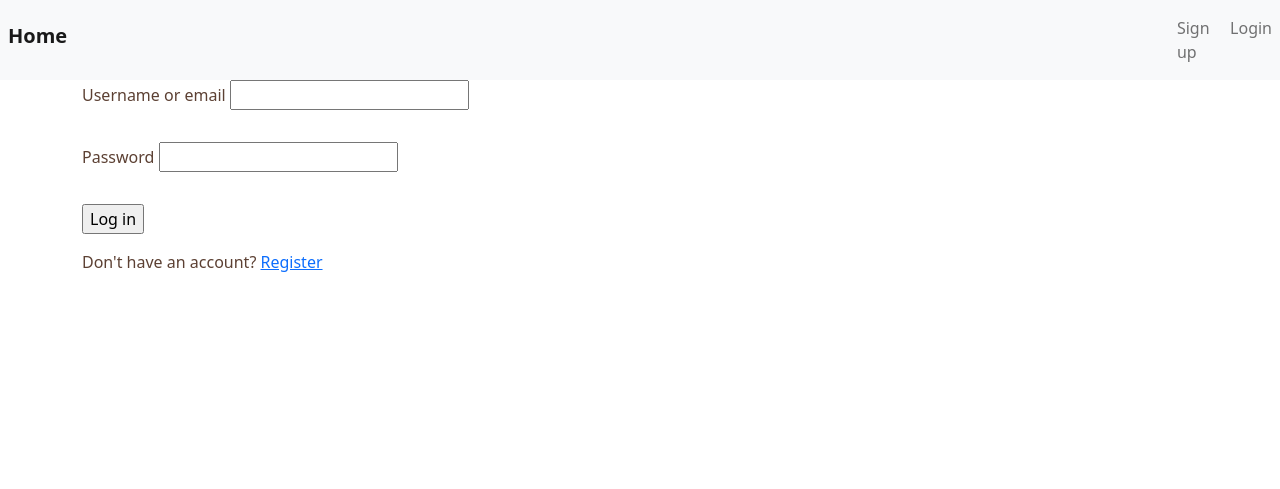
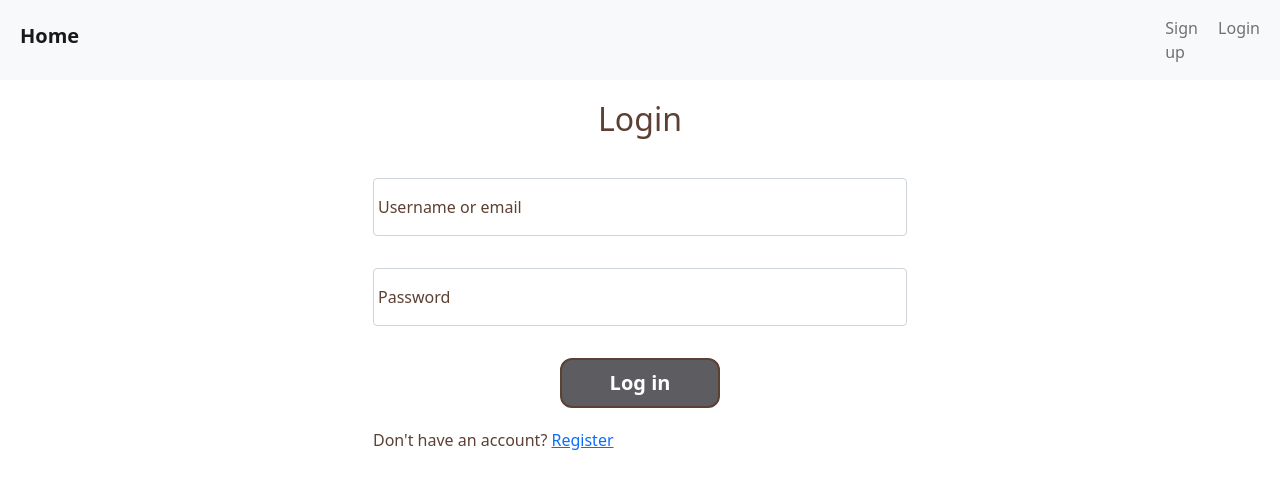
Before and after one commit to Gregory-hub/chess, a Flask app: page /login/ in a window 1280 px wide. Shown: the top 489 px of the page. Run offline with Flask 2, Linux system fonts and the light colour scheme; parts of the project's set-up code (start-up, migrations or seed data) failed here and were passed over; some libraries are stand-ins or nearby versions.

Commit message:
Prettified login and registration pages

```diff
--- a/chess/__init__.py
+++ b/chess/__init__.py
@@ -9,7 +9,7 @@ from flask_login import LoginManager
 from flask_socketio import SocketIO
 
 
-host = 'localhost'
+host = '192.168.0.92'
 port = 5000
 app = Flask(__name__, template_folder=os.path.abspath('templates'), static_folder=os.path.abspath('static'))
 app.secret_key = os.urandom(16)
--- a/chess/auth.py
+++ b/chess/auth.py
@@ -25,6 +25,7 @@ class Client:
         return f'Client(username="{self.username}", sid="{self.sid}", user_agent="{self.user_agent}")'
 
     def __eq__(self, other):
+        # for client comparison
         if not isinstance(other, Client):
             return NotImplemented
 
--- a/chess/connect.py
+++ b/chess/connect.py
@@ -16,7 +16,9 @@ def get_matched_users(query: str):
     if query == '':
         return []
     users = User.query.all()
-    matched_users = [user.username for user in users if re.search(query, user.username)]
+    current_username = get_current_client().username
+    print(current_username)
+    matched_users = [user.username for user in users if re.search(query, user.username) and user.username != current_username]
     return matched_users
 
 
--- a/chess/forms.py
+++ b/chess/forms.py
@@ -17,10 +17,10 @@ def not_None(form, username):
 
 
 class RegistrationForm(FlaskForm):
-    username = StringField('Username', validators=[DataRequired(), Length(min=2, max=20), no_space, not_None])
-    email = StringField('Email', validators=[DataRequired(), Email()])
-    password = PasswordField('Password', validators=[DataRequired(), Length(min=8)])
-    confirm_password = PasswordField('Confirm password', validators=[DataRequired(), Length(min=8), EqualTo('password', message="Passwords must match")])
+    username = StringField('Username', validators=[DataRequired(), Length(min=2, max=20), no_space, not_None], render_kw={'placeholder': 'Username'})
+    email = StringField('Email', validators=[DataRequired(), Email()], render_kw={'placeholder': 'Email'})
+    password = PasswordField('Password', validators=[DataRequired(), Length(min=8)], render_kw={'placeholder': 'Password'})
+    confirm_password = PasswordField('Confirm password', validators=[DataRequired(), Length(min=8), EqualTo('password', message="Passwords must match")], render_kw={'placeholder': 'Confirm password'})
     image = FileField('Image')
     submit = SubmitField('Sign up')
 
@@ -36,8 +36,8 @@ class RegistrationForm(FlaskForm):
 
 
 class LoginForm(FlaskForm):
-    username_or_email = StringField('Username or email', validators=[DataRequired(), Length(min=2)])
-    password = PasswordField('Password', validators=[DataRequired(), Length(min=8)])
+    username_or_email = StringField('Username or email', validators=[DataRequired(), Length(min=2)], id='floatingInput', render_kw={'placeholder': 'Username or email'})
+    password = PasswordField('Password', validators=[DataRequired(), Length(min=8)], render_kw={'placeholder': 'Username or email'})
     submit = SubmitField('Log in')
 
     def validate_username_or_email(self, username_or_email):
--- a/chess/routes.py
+++ b/chess/routes.py
@@ -42,6 +42,7 @@ def index():
 @app.route('/game_config/', methods=['GET'])
 def game_config():
     if not current_user.is_authenticated:
+        flash('You have to login in order to play')
         return redirect(url_for('login'))
     form = StartGameForm()
     return render_template('game_config.html', form=form)
@@ -78,7 +79,7 @@ def register():
         sign_up(form)
         if form.errors == {}:
             login_on_registration(form)
-            flash("Succesfull registration")
+            flash("You signed up")
             return redirect(url_for('index'))
 
     return render_template('register.html', form=form)
@@ -93,7 +94,7 @@ def login():
     if request.method == 'POST' and form.validate():
         sign_in(form)
         if current_user.is_authenticated:
-            flash("Succesfull login")
+            flash("You logged in")
             return redirect(url_for('index'))
 
     return render_template('login.html', form=form)
@@ -102,5 +103,5 @@ def login():
 @app.route('/logout/', methods=['GET'])
 def logout():
     logout_user()
-    flash("Successful logout")
+    flash("You logged out")
     return redirect(url_for('index'))
--- a/static/css/style.css
+++ b/static/css/style.css
@@ -32,14 +32,14 @@ body {
     height: 50px;
     padding: 8px;
     min-width: 160px;
-    background-color: #5C4033;
+    background-color: #5d5c61;
     color: white;
     border-radius: 12px;
     outline: none;
     font-weight: bold;
     cursor: pointer;
     transition: .5s;
-    border: 2px solid black;
+    border: 2px solid #5C4033;
 }
 
 .play_button:hover {
@@ -53,6 +53,18 @@ body {
     text-align: center;
 }
 
-/* .flashes {
+.flash_message {
+    color: #A1B099;
+}
 
-} */
+.auth-form {
+    margin-top: 40px;
+}
+
+.redirect-to-login {
+    margin-top: 20px;
+}
+
+.redirect-to-login a:hover {
+    color: #5d5c61;
+}
--- a/templates/layout.html
+++ b/templates/layout.html
@@ -11,7 +11,7 @@
 
 <body>
 
-    <nav class="navbar navbar-expand-lg navbar-light bg-light">
+    <nav class="navbar navbar-expand-lg container-fluid navbar-light bg-light">
         <ul class="navbar-nav me-auto home">
             <li class="nav-item home">
                 <a class="nav-link active" aria-current="page" href="{{ url_for('index') }}">
@@ -19,16 +19,16 @@
                 </a>
             </li>
         </ul>
-        <div class="container flashes alert-info">
+        <div class="container flashes text-left">
             {% with messages = get_flashed_messages() %}
                 {% if messages %}
                     {% for message in messages %}
-                        <div class="flash_message">{{ message }}</li>
+                        <span class="flash_message">{{ message }}</div>
                     {% endfor %}
                 {% endif %}
             {% endwith %}
         </div>
-        <ul class="navbar-nav ms-auto auth">
+        <ul class="navbar-nav ms-auto">
             {% if current_user.is_authenticated %}
             <li class="nav-item">
                 <a class="nav-link text-right" id="logout" aria-current="page" href="{{ url_for('logout') }}">Logout</a>
@@ -42,9 +42,7 @@
             </li>
             {% endif %}
         </ul>
-        </div>
     </nav>
-
 
     <!-- <div id="invitation" class="invitation"></div> -->
 
--- a/templates/login.html
+++ b/templates/login.html
@@ -1,18 +1,35 @@
 {% extends "layout.html" %}
 {% block content %}
+<div class="title">
+    <h2 class='title_text'>Login</h2>
+</div>
+<div class="container w-50 auth-form">
     <form method="POST" action="{{ url_for('login') }}" class="login-form row g-3 needs-validation">
         {{ form.hidden_tag() }}
         {% for field in form if not 'hidden' in field.flags %}
-        <div class="form-group">
-            {{ field.label(class='label') if field.type != 'SubmitField' }}
-            {{ field(class='field') }}
+
+            {% if field.type != 'SubmitField' %}
+                <div class="form-floating mb-3">
+                    {{ field(class='form-control') }}
+                    {{ field.label() }}
+                </div>
+            {% endif %}
+
+            {% if field.errors %}
                 <ul>
                     {% for error in field.errors %}
                         <li class="error">{{ error }}</li>
                     {% endfor %}
                 </ul>
+            {% endif %}
+
+        {% endfor %}
+    <div id="block_f" class="b_area">
+        <div class="button">
+            {{ form.submit(class="play_button btn btn-primary btn-lg") }}
         </div>
-    {% endfor %}
+    </div>
     </form>
     <div class="redirect-to-login">Don't have an account? <a href="{{ url_for('register') }}" class="login-link">Register</a></div>
+</div>
 {% endblock content %}
```
Also changed, not shown: templates/register.html (+27 -5 lines). Lines whose indentation alone changed are shown as unchanged.
